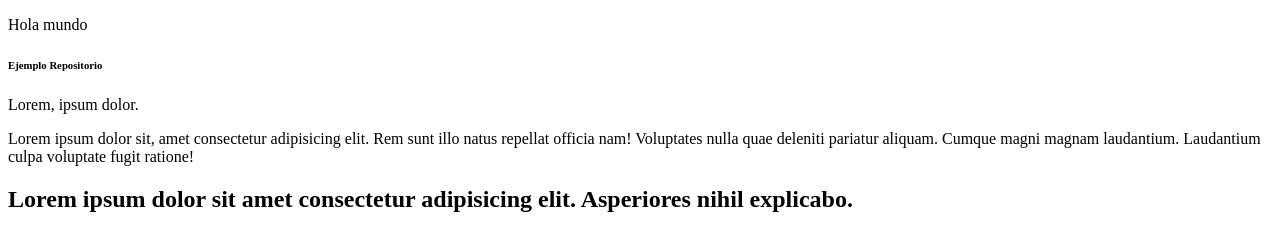
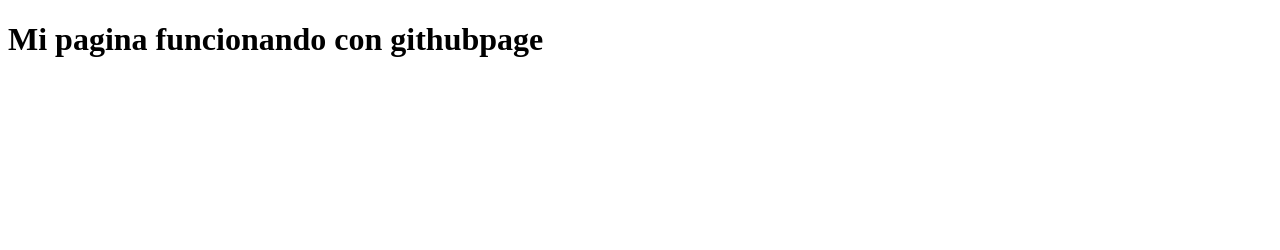
Before and after one commit to esin1/eliminar-segundo, a plain HTML site: page index.html in a window 1280 px wide. Drawn offline with Linux system fonts and the light colour scheme.

Commit message:
modifique el index

```diff
--- a/index.html
+++ b/index.html
@@ -4,13 +4,9 @@
     <meta charset="UTF-8">
     <meta http-equiv="X-UA-Compatible" content="IE=edge">
     <meta name="viewport" content="width=device-width, initial-scale=1.0">
-    <title>Document</title>
+    <title>Githut pages</title>
 </head>
 <body>
-    <p>Hola mundo</p>
-    <h6>Ejemplo Repositorio</h6>
-    <p>Lorem, ipsum dolor.</p>
-    <p>Lorem ipsum dolor sit, amet consectetur adipisicing elit. Rem sunt illo natus repellat officia nam! Voluptates nulla quae deleniti pariatur aliquam. Cumque magni magnam laudantium. Laudantium culpa voluptate fugit ratione!</p>
-    <h2>Lorem ipsum dolor sit amet consectetur adipisicing elit. Asperiores nihil explicabo.</h2>
+    <h1>Mi pagina funcionando con githubpage</h1>
 </body>
 </html>
```
